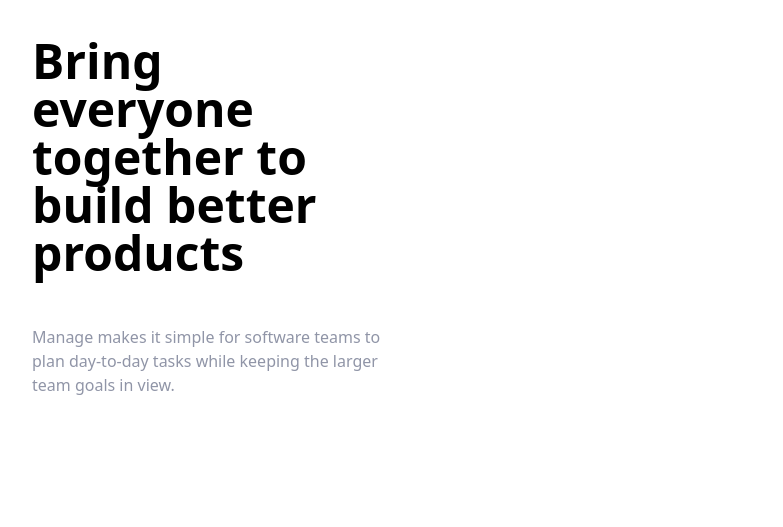
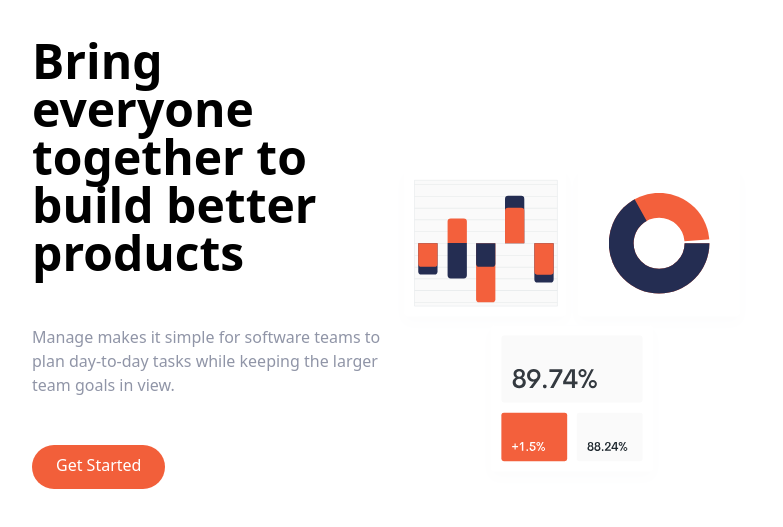
Before and after one commit to iamAndreyGavrilov/remember-tailwindcss, a website: page index.html in a window 1280 px wide. Shown: the part 95-622 px from the top of the page, without its empty margins (248-1031 px from the left). Drawn offline with Linux system fonts and the light colour scheme.

Commit message:
hero section - button / img

```diff
--- a/index.html
+++ b/index.html
@@ -17,7 +17,7 @@
           <img src="./img/logo.svg" alt="logo" />
         </div>
         <!-- Menu items -->
-        <div class="hidden md:flex space-x-6">
+        <div class="hidden space-x-6 md:flex">
           <a href="#" class="hover:text-darkGrayishBlue">Pricing</a>
           <a href="#" class="hover:text-darkGrayishBlue">Product</a>
           <a href="#" class="hover:text-darkGrayishBlue">About Us</a>
@@ -27,7 +27,7 @@
         <!-- Button -->
         <a
           href="#"
-          class="hidden md:block p-3 px-6 pt-2 text-white bg-brightRed rounded-full baseline hover:bg-brightRedLight"
+          class="hidden p-3 px-6 pt-2 text-white bg-brightRed rounded-full baseline hover:bg-brightRedLight md:block"
           >Get Started</a
         >
       </div>
@@ -36,7 +36,7 @@
     <section id="hero">
       <!-- Flex Container -->
       <div
-        class="container flex flex-col-reverse md:flex-row items-center px-6 mx-auto mt-10 space-y-0 md:space-y-0"
+        class="container flex flex-col-reverse items-center px-6 mx-auto mt-10 space-y-0 md:flex-row md:space-y-0"
       >
         <!-- Left Item -->
         <div class="flex flex-col mb-32 space-y-12 md:w-1/2">
@@ -49,9 +49,18 @@
             Manage makes it simple for software teams to plan day-to-day tasks
             while keeping the larger team goals in view.
           </p>
+          <div class="flex justify-center md:justify-start">
+            <a
+              href="#"
+              class="p-3 px-6 pt-2 text-white bg-brightRed rounded-full baseline hover:bg-brightRedLight md:block"
+              >Get Started</a
+            >
+          </div>
         </div>
         <!-- Img -->
-        <div></div>
+        <div class="md:w-1/2">
+          <img src="/img/illustration-intro.svg" alt="" />
+        </div>
       </div>
     </section>
   </body>
```
Also changed, not shown: css/main.css.
